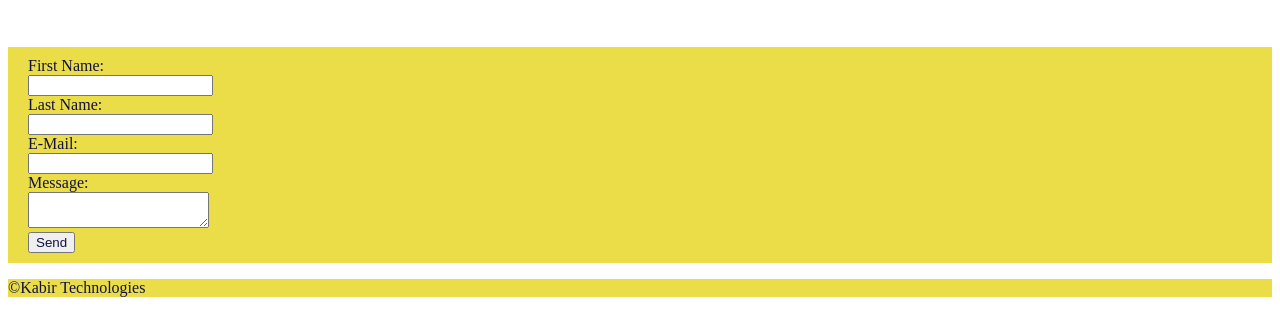
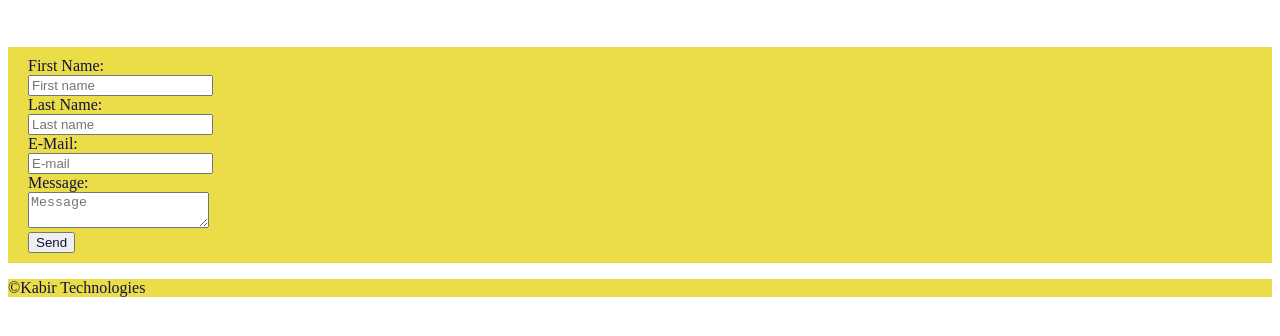
Before and after one commit to kabirteria/kabirteria.github.io, a plain HTML site: page contactme.html in a window 1280 px wide. Shown: the part 148-484 px from the top of the page. Drawn offline with Linux system fonts and the light colour scheme.

Commit message:
contact form update

```diff
--- a/contactme.html
+++ b/contactme.html
@@ -20,13 +20,13 @@
 <br>
 <form class="form">
 First Name:<br>
-<input type="text"><br>
+<input type="text" placeholder="First name"><br>
 Last Name:<br>
-<input type="text"><br>
+<input type="text" placeholder="Last name"><br>
 E-Mail:<br>
-<input type="text"><br>
+<input type="text" placeholder="E-mail"><br>
 Message:<br>
-<textarea></textarea><br>
+<textarea placeholder="Message"></textarea><br>
 <button>Send</button>
 </form>
 <p>
```
